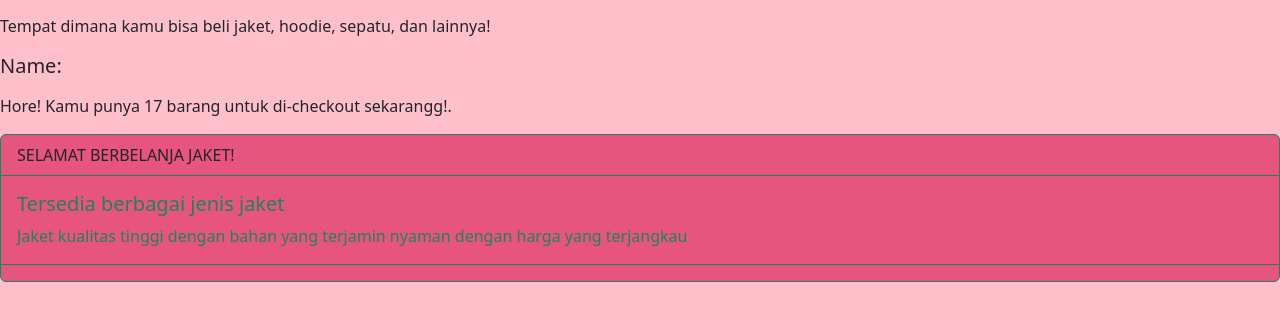
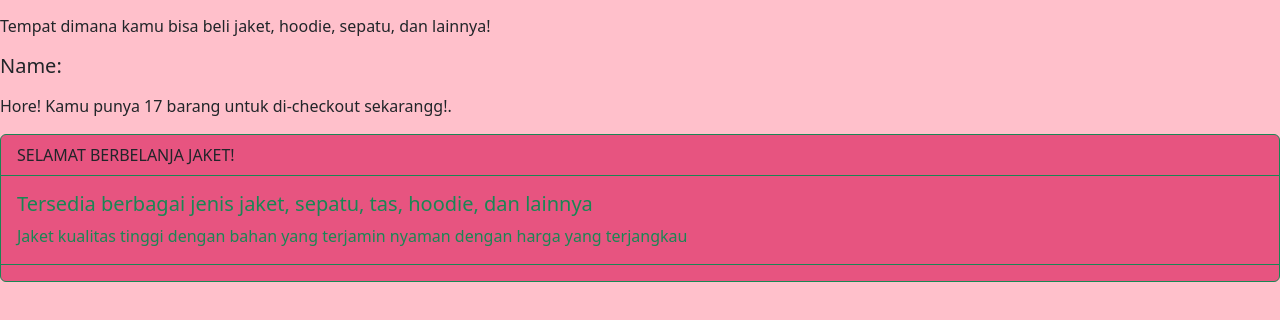
Before and after one commit to auliarizqiqi/shopping-product, a Django app: template main/templates/main.html in a window 1280 px wide. Shown: the part 170-490 px from the top of the page. Run offline with Django 4.2, Linux system fonts and the light colour scheme; the template is opened without the code that fills it: values that come from a table or form of the project are taken from there, others are empty; data comes from the database, SQL or seed files in the repository; both versions use the stored data as it was after the commit.

Commit message:
tugas 6 selesai

```diff
--- a/main/templates/main.html
+++ b/main/templates/main.html
@@ -87,7 +87,7 @@
   <div class="card border-success mb-3" style="width: 100%; background-color: #E75480;">
     <div class="card-header bg-transparent border-success">SELAMAT BERBELANJA JAKET!</div>
     <div class="card-body text-success">
-      <h5 class="card-title">Tersedia berbagai jenis jaket</h5>
+      <h5 class="card-title">Tersedia berbagai jenis jaket, sepatu, tas, hoodie, dan lainnya</h5>
       <p class="card-text">Jaket kualitas tinggi dengan bahan yang terjamin nyaman dengan harga yang terjangkau</p>
     </div>
     <div class="card-footer bg-transparent border-success"></div>
```
Also changed, not shown: README.md, db.sqlite3.
